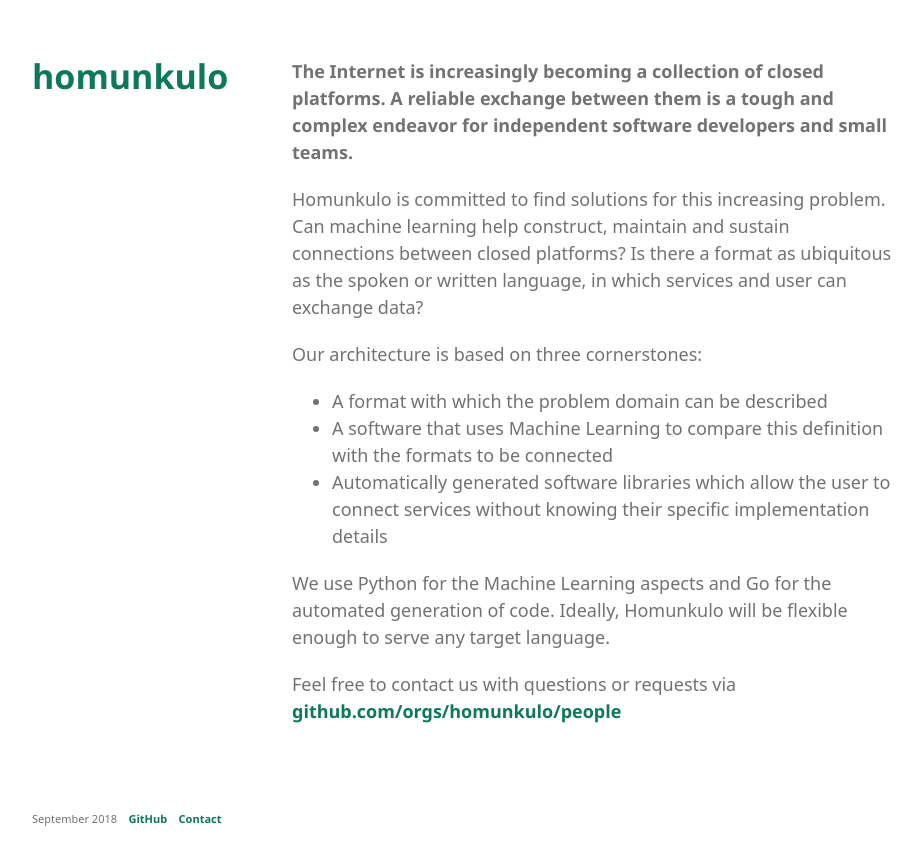
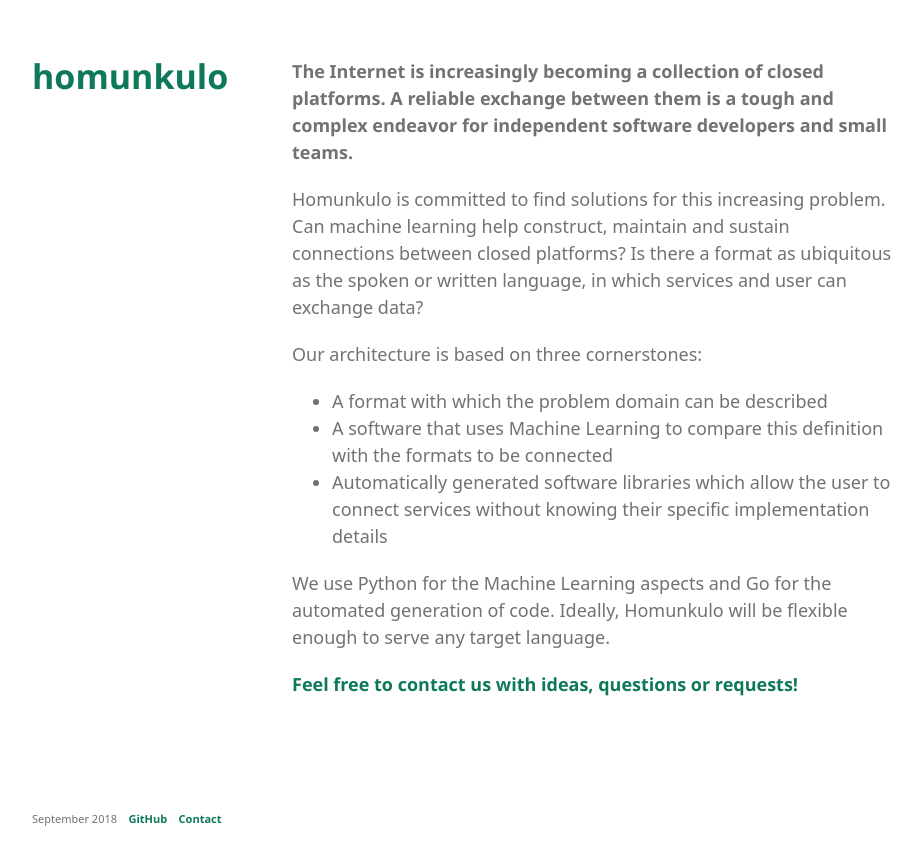
Before and after one commit to homunkulo/homunkulo.github.io, a Jekyll site: the page built from index.md, in a window 1280 px wide. Shown: the top 865 px of the page, without its empty margins (178-1099 px from the left). Built offline with Jekyll 4.4.1, drawn with Linux system fonts in a browser that asks for light colours; some web fonts are replaced; our own code applies the rules of GitHub Pages for plain Markdown files; a script that is not in the unit is left out; the repository's description, which GitHub fills in, is left out.

Commit message:
Update index.md

```diff
--- a/index.md
+++ b/index.md
@@ -7,4 +7,4 @@ Our architecture is based on three cornerstones:
 
 We use Python for the Machine Learning aspects and Go for the automated generation of code. Ideally, Homunkulo will be flexible enough to serve any target language.
 
-Feel free to contact us with questions or requests via <a href="https://github.com/orgs/homunkulo/people" title="Homunkulo GitHub" target="_blank">github.com/orgs/homunkulo/people</a>
+<a href="https://github.com/orgs/homunkulo/people" title="Homunkulo GitHub" target="_blank">Feel free to contact us with ideas, questions or requests!</a>
```
